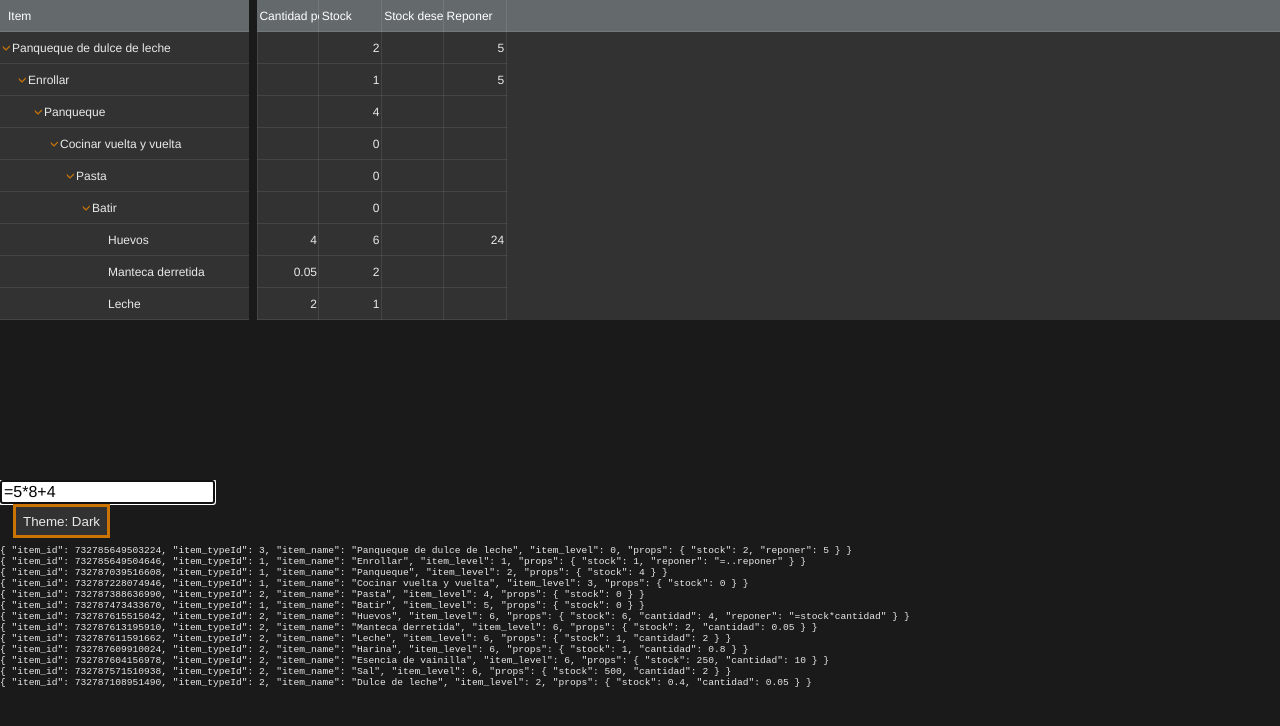
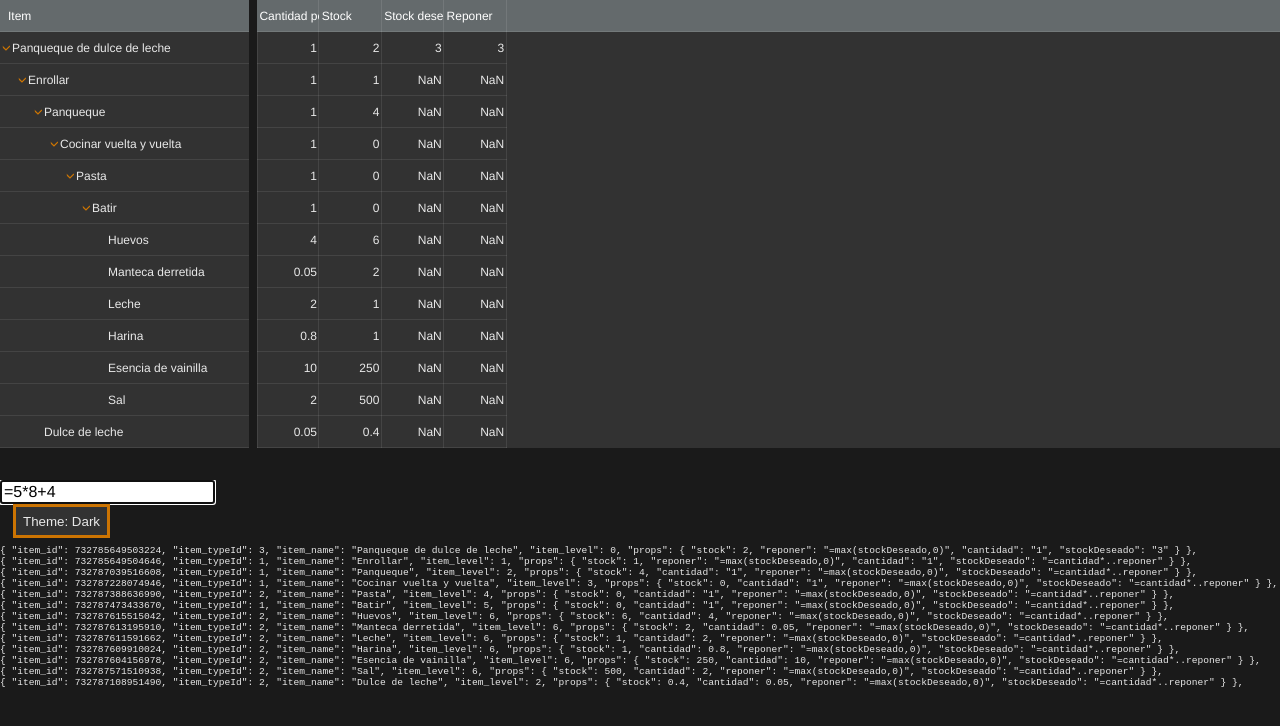
Before and after one commit to ElToroDM/ElManager, a Vue app: page / in a window 1280 px wide. Shown: the top 726 px of the page. Built offline with nearby package versions, Linux system fonts and the light colour scheme.

Commit message:
update index.html and App.vue

```diff
--- a/index.html
+++ b/index.html
@@ -1,5 +1,5 @@
 <!DOCTYPE html>
-<html lang="en" onselectstart='return false;'>
+<html lang="en" ><!-- onselectstart='return false;' -->
 <!-- <html lang="en"> -->
     <head>
     <meta charset="UTF-8">
--- a/src/App.vue
+++ b/src/App.vue
@@ -21,19 +21,19 @@ import Themes from './Themes.vue'
 import Evaluate from './Evaluate.vue'
 
 const items = ref([
-  { "item_id": 732785649503224, "item_typeId": 3, "item_name": "Panqueque de dulce de leche", "item_level": 0, "props": { "stock": 2, "reponer": 5 } },
-  { "item_id": 732785649504646, "item_typeId": 1, "item_name": "Enrollar", "item_level": 1, "props": { "stock": 1, "reponer": "=..reponer" } },
-  { "item_id": 732787039516608, "item_typeId": 1, "item_name": "Panqueque", "item_level": 2, "props": { "stock": 4 } },
-  { "item_id": 732787228074946, "item_typeId": 1, "item_name": "Cocinar vuelta y vuelta", "item_level": 3, "props": { "stock": 0 } },
-  { "item_id": 732787388636990, "item_typeId": 2, "item_name": "Pasta", "item_level": 4, "props": { "stock": 0 } },
-  { "item_id": 732787473433670, "item_typeId": 1, "item_name": "Batir", "item_level": 5, "props": { "stock": 0 } },
-  { "item_id": 732787615515042, "item_typeId": 2, "item_name": "Huevos", "item_level": 6, "props": { "stock": 6, "cantidad": 4 , "reponer": "=stock*cantidad"} },
-  { "item_id": 732787613195910, "item_typeId": 2, "item_name": "Manteca derretida", "item_level": 6, "props": { "stock": 2, "cantidad": .05 } },
-  { "item_id": 732787611591662, "item_typeId": 2, "item_name": "Leche", "item_level": 6, "props": { "stock": 1, "cantidad": 2 } },
-  { "item_id": 732787609910024, "item_typeId": 2, "item_name": "Harina", "item_level": 6, "props": { "stock": 1, "cantidad": .8 } },
-  { "item_id": 732787604156978, "item_typeId": 2, "item_name": "Esencia de vainilla", "item_level": 6, "props": { "stock": 250, "cantidad": 10 } },
-  { "item_id": 732787571510938, "item_typeId": 2, "item_name": "Sal", "item_level": 6, "props": { "stock": 500, "cantidad": 2 } },
-  { "item_id": 732787108951490, "item_typeId": 2, "item_name": "Dulce de leche", "item_level": 2, "props": { "stock": .4, "cantidad": .05 } }
+{ "item_id": 732785649503224, "item_typeId": 3, "item_name": "Panqueque de dulce de leche", "item_level": 0, "props": { "stock": 2, "reponer": "=max(stockDeseado,0)", "cantidad": "1", "stockDeseado": "3" } },
+{ "item_id": 732785649504646, "item_typeId": 1, "item_name": "Enrollar", "item_level": 1, "props": { "stock": 1, "reponer": "=max(stockDeseado,0)", "cantidad": "1", "stockDeseado": "=cantidad*..reponer" } },
+{ "item_id": 732787039516608, "item_typeId": 1, "item_name": "Panqueque", "item_level": 2, "props": { "stock": 4, "cantidad": "1", "reponer": "=max(stockDeseado,0)", "stockDeseado": "=cantidad*..reponer" } },
+{ "item_id": 732787228074946, "item_typeId": 1, "item_name": "Cocinar vuelta y vuelta", "item_level": 3, "props": { "stock": 0, "cantidad": "1", "reponer": "=max(stockDeseado,0)", "stockDeseado": "=cantidad*..reponer" } },
+{ "item_id": 732787388636990, "item_typeId": 2, "item_name": "Pasta", "item_level": 4, "props": { "stock": 0, "cantidad": "1", "reponer": "=max(stockDeseado,0)", "stockDeseado": "=cantidad*..reponer" } },
+{ "item_id": 732787473433670, "item_typeId": 1, "item_name": "Batir", "item_level": 5, "props": { "stock": 0, "cantidad": "1", "reponer": "=max(stockDeseado,0)", "stockDeseado": "=cantidad*..reponer" } },
+{ "item_id": 732787615515042, "item_typeId": 2, "item_name": "Huevos", "item_level": 6, "props": { "stock": 6, "cantidad": 4, "reponer": "=max(stockDeseado,0)", "stockDeseado": "=cantidad*..reponer" } },
+{ "item_id": 732787613195910, "item_typeId": 2, "item_name": "Manteca derretida", "item_level": 6, "props": { "stock": 2, "cantidad": 0.05, "reponer": "=max(stockDeseado,0)", "stockDeseado": "=cantidad*..reponer" } },
+{ "item_id": 732787611591662, "item_typeId": 2, "item_name": "Leche", "item_level": 6, "props": { "stock": 1, "cantidad": 2, "reponer": "=max(stockDeseado,0)", "stockDeseado": "=cantidad*..reponer" } },
+{ "item_id": 732787609910024, "item_typeId": 2, "item_name": "Harina", "item_level": 6, "props": { "stock": 1, "cantidad": 0.8, "reponer": "=max(stockDeseado,0)", "stockDeseado": "=cantidad*..reponer" } },
+{ "item_id": 732787604156978, "item_typeId": 2, "item_name": "Esencia de vainilla", "item_level": 6, "props": { "stock": 250, "cantidad": 10, "reponer": "=max(stockDeseado,0)", "stockDeseado": "=cantidad*..reponer" } },
+{ "item_id": 732787571510938, "item_typeId": 2, "item_name": "Sal", "item_level": 6, "props": { "stock": 500, "cantidad": 2, "reponer": "=max(stockDeseado,0)", "stockDeseado": "=cantidad*..reponer" } },
+{ "item_id": 732787108951490, "item_typeId": 2, "item_name": "Dulce de leche", "item_level": 2, "props": { "stock": 0.4, "cantidad": 0.05, "reponer": "=max(stockDeseado,0)", "stockDeseado": "=cantidad*..reponer" } }
 ])
 
 const itemTypes = ref([
@@ -47,7 +47,7 @@ const itemTypes = ref([
 </script>
 
 <template>
-  <Pane container style="height: 40vh;">
+  <Pane container style="height: 60vh;">
     <Pane style="width:250px;" class="listPane">
       <ItemsList :items="items" />
     </Pane>
@@ -60,7 +60,7 @@ const itemTypes = ref([
     <Evaluate />
     <Themes />
     <!-- <div v-for="item in items" style="overflow:hidden; white-space: nowrap;"> {{ item }}</div> -->
-    <div v-for="item in items" style="overflow:hidden; white-space: nowrap;"> {{ item }}</div>
+    <div v-for="item in items" style="overflow:hidden; white-space: nowrap;"> {{ item }},</div>
   </div>
 </template>
 
```
